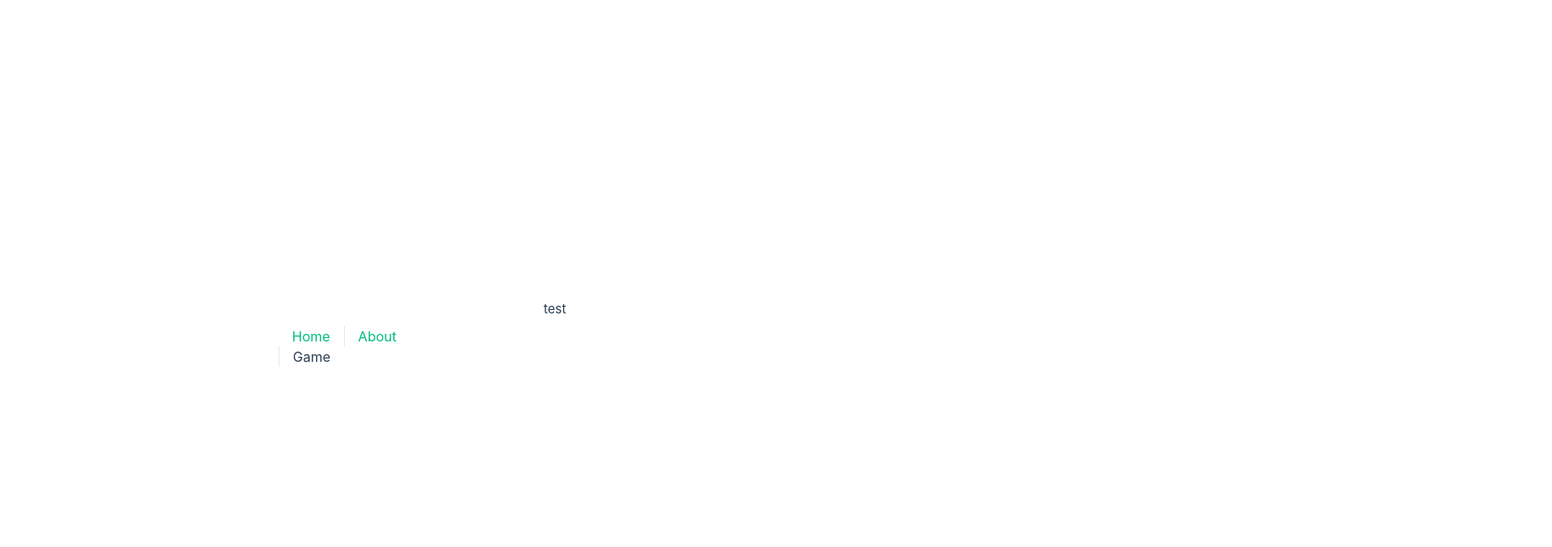
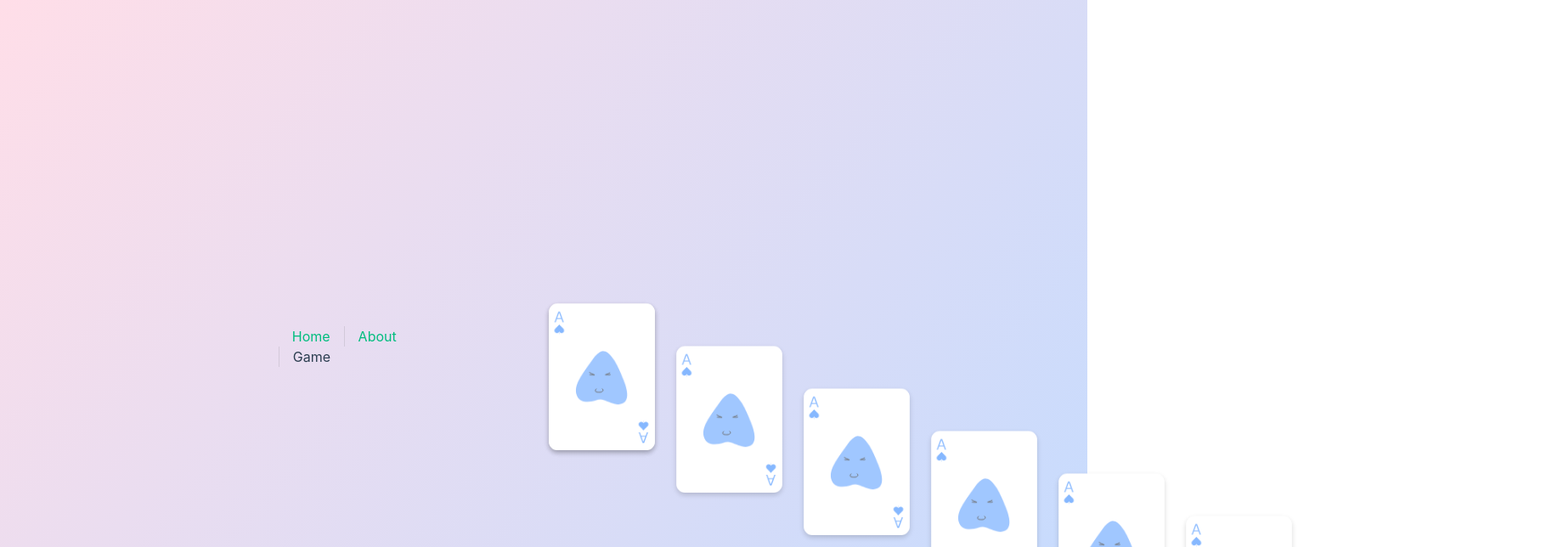
Before and after one commit to martin-frontend/poler-solitaire, a Vue app: page /game in a window 1280 px wide. Shown: the top 644 px of the page at 85% size, 1827 px wide, since content can reach past the window. Built offline with nearby package versions, Linux system fonts and the light colour scheme.

Commit message:
新增card 元件

```diff
--- a/src/assets/base.css
+++ b/src/assets/base.css
@@ -62,7 +62,8 @@
 body {
   min-height: 100vh;
   color: var(--color-text);
-  background: var(--color-background);
+  /* background: var(--color-background); */
+  background: transparent linear-gradient(132deg, rgba(255, 222, 232, 1) 0%, rgba(195, 219, 255, 1) 100%) 0% 0% no-repeat padding-box;
   transition: color 0.5s, background-color 0.5s;
   line-height: 1.6;
   font-family: Inter, -apple-system, BlinkMacSystemFont, 'Segoe UI', Roboto, Oxygen, Ubuntu,
--- /dev/null
+++ b/src/components/Card.vue
@@ -0,0 +1,36 @@
+<template>
+  <div class="card" :style="position">
+    <img :src="'/src/assets/card/' + name + '.png'" alt="" />
+  </div>
+</template>
+<script lang="ts" setup>
+import { computed } from "vue";
+const props = defineProps<{
+  name: string;
+  index: number;
+}>();
+const distanceX = 150;
+const distanceY = 50;
+
+const position = computed(() => {
+  return {
+    top: (props.index % 8) * distanceY + "px",
+    left: (props.index % 8) * distanceX + "px",
+  };
+});
+</script>
+<style lang="scss" scoped>
+.card {
+  position: absolute;
+  top: 0;
+  left: 0;
+  width: 137px;
+  height: 189px;
+  color: black;
+  img {
+    width: 100%;
+    height: 100%;
+    object-fit: cover;
+  }
+}
+</style>
--- a/src/router/index.ts
+++ b/src/router/index.ts
@@ -1,6 +1,6 @@
 import { createRouter, createWebHistory } from "vue-router";
-import HomeView from "../views/HomeView.vue";
-import Game from "../views/Game.vue";
+import HomeView from "@/views/HomeView.vue";
+import Game from "@/views/Game.vue";
 
 const router = createRouter({
   history: createWebHistory(import.meta.env.BASE_URL),
@@ -16,7 +16,7 @@ const router = createRouter({
       // route level code-splitting
       // this generates a separate chunk (About.[hash].js) for this route
       // which is lazy-loaded when the route is visited.
-      component: () => import("../views/AboutView.vue"),
+      component: () => import("@/views/AboutView.vue"),
     },
     {
       path: "/game",
--- a/src/views/Game.vue
+++ b/src/views/Game.vue
@@ -1,5 +1,15 @@
 <template>
-    test
+  <div class="container">
+    <Card v-for="(_, index) of 9" :index="index" name="spade-1" />
+  </div>
 </template>
-<script lang="ts" setup></script>
-<style lang="scss" scoped></style>
+<script lang="ts" setup>
+import Card from "@/components/Card.vue";
+</script>
+<style lang="scss" scoped>
+.container {
+  position: relative;
+  width: 100%;
+  height: 100%;
+}
+</style>
--- a/tsconfig.json
+++ b/tsconfig.json
@@ -5,7 +5,8 @@
     "baseUrl": ".",
     "paths": {
       "@/*": ["./src/*"]
-    }
+    },
+    "types": ["node"]
   },
 
   "references": [
```
